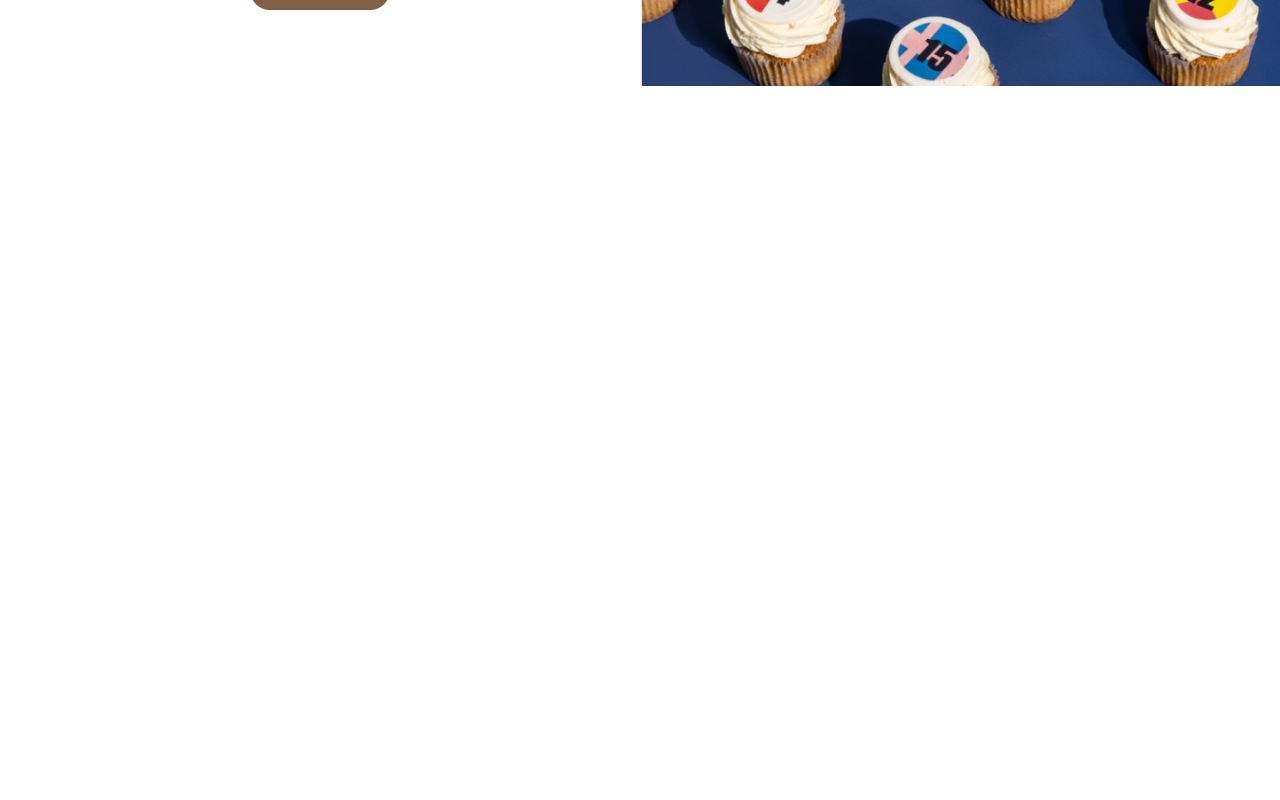
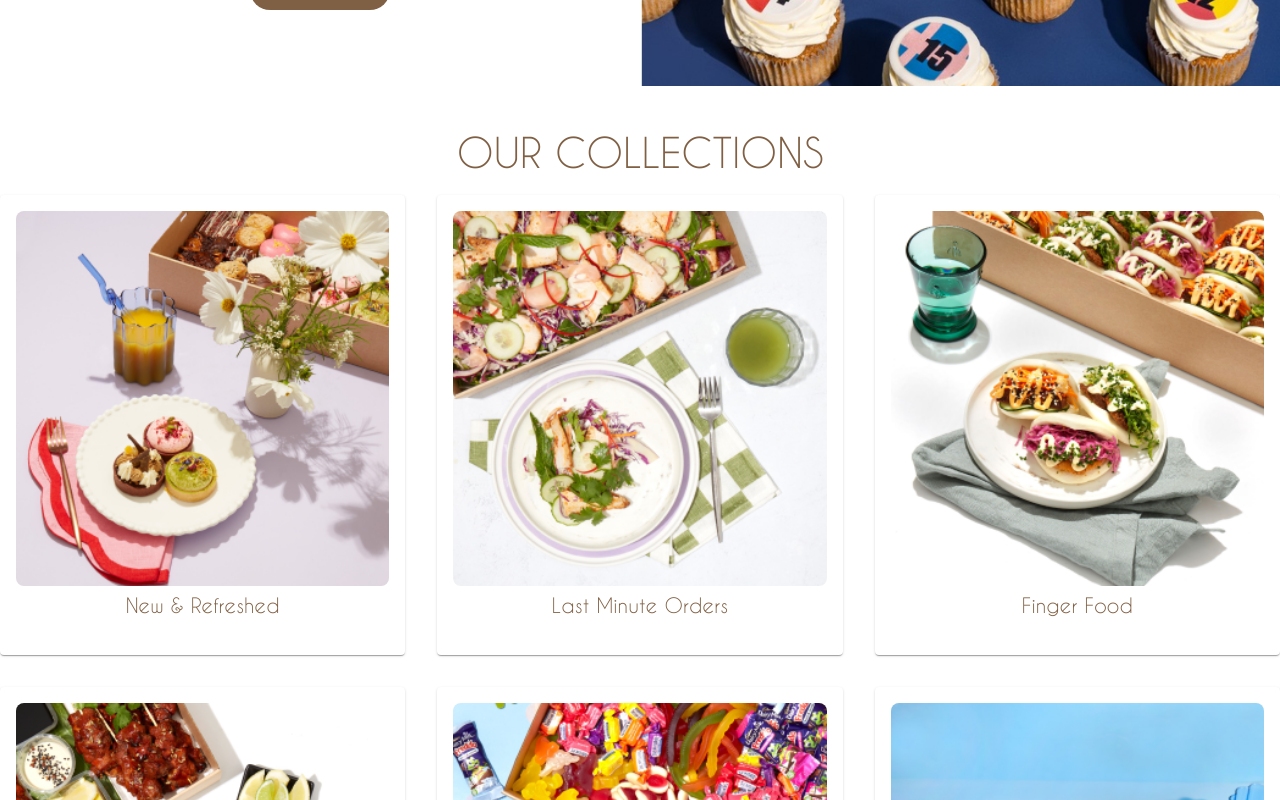
Before and after one commit to RovdoSophiya/SVC, a React (Create React App) app in the folder client/: page / in a window 1280 px wide. Shown: the part 480-1280 px from the top of the page. Before the commit the page ends 800 px from the top, so only its background shows below. Built offline with nearby package versions, Linux system fonts and the light colour scheme.

Commit message:
init: add colection component

```diff
--- a/client/package.json
+++ b/client/package.json
@@ -15,6 +15,8 @@
     "react-dom": "^18.3.1",
     "react-router-dom": "^6.27.0",
     "react-scripts": "5.0.1",
+    "react-slick": "^0.30.2",
+    "slick-carousel": "^1.8.1",
     "web-vitals": "^2.1.4"
   },
   "scripts": {
--- /dev/null
+++ b/client/src/assets/pages/_components/collections/collections.css
@@ -0,0 +1,24 @@
+.collectionsContainer {
+  margin-top: 40px;
+  width: 100%;
+}
+.collectionsContainer p {
+  width: 100%;
+  display: flex;
+  justify-content: center;
+  align-items: center;
+  align-self: center;
+  color: rgba(128, 96, 68, 1);
+  margin-bottom: 20px;
+}
+.collections {
+  font-size: 40px;
+}
+.description {
+  font-size: 20px;
+}
+@media (max-width: 400px) {
+  .collections {
+    font-size: 30px;
+  }
+}
--- /dev/null
+++ b/client/src/assets/pages/_components/collections/collections.jsx
@@ -0,0 +1,72 @@
+import { experimentalStyled as styled } from "@mui/material/styles";
+import Paper from "@mui/material/Paper";
+import Grid2 from "@mui/material/Grid2";
+import React from "react";
+import { Link } from "react-router-dom";
+import "./collections.css";
+import collection1 from "../../../img/collection/collection1.png";
+import collection2 from "../../../img/collection/collection2.png";
+import collection3 from "../../../img/collection/collection3.png";
+import collection4 from "../../../img/collection/collection4.png";
+import collection5 from "../../../img/collection/collection5.png";
+import collection6 from "../../../img/collection/collection6.png";
+import collection7 from "../../../img/collection/collection7.png";
+import collection8 from "../../../img/collection/collection8.png";
+
+const Item = styled(Paper)(({ theme }) => ({
+  backgroundColor: "#fff",
+  ...theme.typography.body2,
+  padding: theme.spacing(2),
+  textAlign: "center",
+  color: theme.palette.text.secondary,
+  ...theme.applyStyles("dark", {
+    backgroundColor: "#1A2027",
+    height: "300px",
+    width: "200px",
+  }),
+}));
+
+const Collections = () => {
+  const collections = [
+    { image: collection1, text: "New & Refreshed", link: "/shop" },
+    { image: collection2, text: "Last Minute Orders", link: "/shop" },
+    { image: collection3, text: "Finger Food", link: "/shop" },
+    { image: collection4, text: "Hot Food", link: "/shop" },
+    { image: collection5, text: "Kids Party", link: "/shop" },
+    { image: collection6, text: "Sandwich", link: "/shop" },
+    { image: collection7, text: "Grazing Food ", link: "/shop" },
+    { image: collection8, text: "Corporate Platters", link: "/shop" },
+  ];
+  return (
+    <div className="collectionsContainer">
+      {" "}
+      <p className="collections">OUR COLLECTIONS</p>
+      <Grid2
+        container
+        spacing={{ xs: 2, md: 4 }}
+        columns={{ xs: 4, sm: 8, md: 12 }}
+      >
+        {collections.map((item, index) => (
+          <Grid2 key={index} size={{ xs: 2, sm: 4, md: 4 }}>
+            <Item>
+              <Link
+                to={item.link}
+                style={{ textDecoration: "none", color: "inherit" }}
+              >
+                <img
+                  className="collectionPhoto"
+                  src={item.image}
+                  alt={`Photo ${index + 1}`}
+                  style={{ width: "100%", borderRadius: "8px" }}
+                />
+                <p className="description">{item.text}</p>
+              </Link>
+            </Item>
+          </Grid2>
+        ))}
+      </Grid2>
+    </div>
+  );
+};
+
+export default Collections;
--- a/client/src/assets/pages/mainPage/mainPage.jsx
+++ b/client/src/assets/pages/mainPage/mainPage.jsx
@@ -1,11 +1,13 @@
 import ParisCup from "../_components/parisCup/parisCup";
+import Collections from "../_components/collections/collections";
 
-const about = () => {
+const Main = () => {
   return (
     <div>
-      <ParisCup/>
+      <ParisCup />
+      <Collections />
     </div>
   );
 };
 
-export default about;
+export default Main;
```
Also changed, not shown: 1 other file (tests, documents, lock files or other folders).
